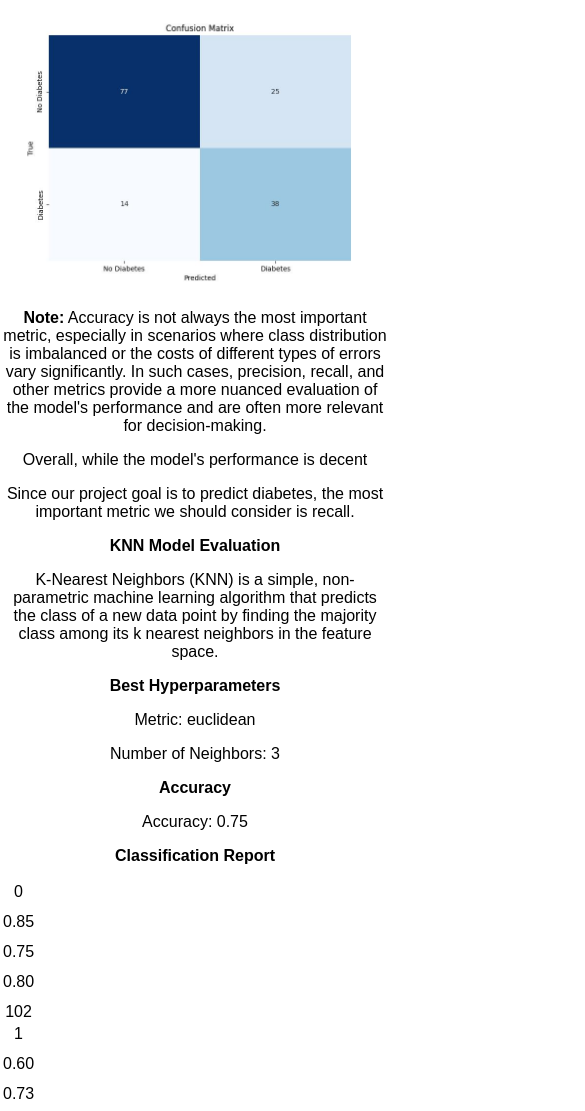
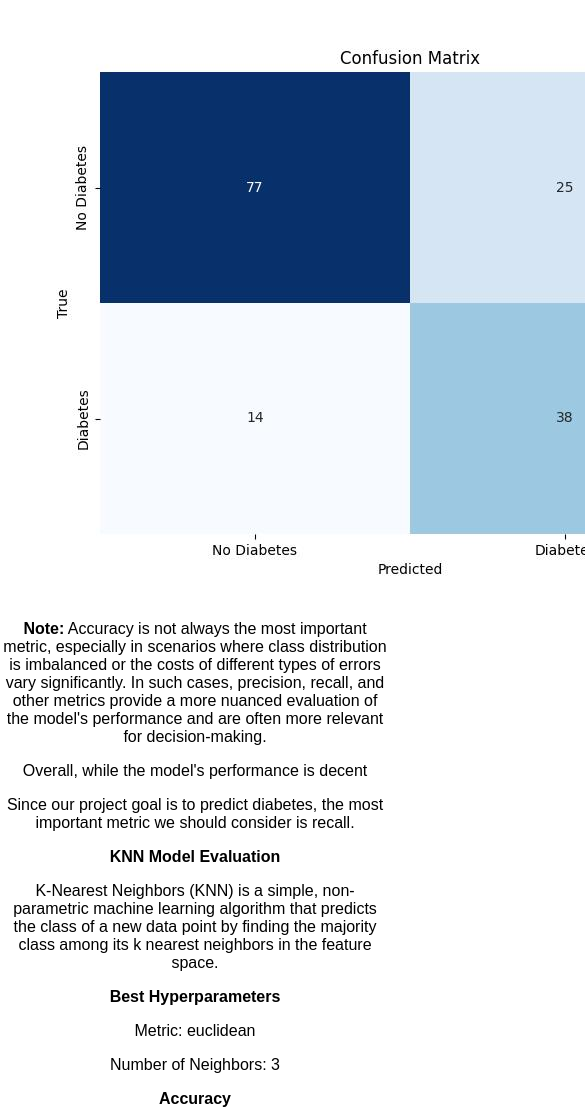
Before and after one commit to Debbatisudheer/knn, a plain HTML site: page index.html in a window 390 px wide. Shown: the top 1111 px of the page, 585 px wide, since content can reach past the window. Drawn offline with Linux system fonts and the light colour scheme.

Commit message:
Update styles.css

```diff
--- a/styles.css
+++ b/styles.css
@@ -18,34 +18,4 @@ body {
     h1, h2, p {
         text-align: center;
     }
-
-    /* Make tables scroll horizontally on small screens */
-    table {
-        overflow-x: auto;
-        display: block;
-        width: 100%;
     }
-
-    /* Hide table headers on small screens */
-    table th {
-        display: none;
-    }
-
-    /* Display table cells as block elements */
-    table td {
-        display: block;
-        text-align: center;
-    }
-
-    /* Add margin between table cells */
-    table td:not(:last-child) {
-        margin-bottom: 10px;
-    }
-     /* Make images responsive */
-    img {
-        max-width: 100%;
-        height: auto;
-        display: block;
-        margin: 0 auto; /* Center align the image */
-    }
-}
```
